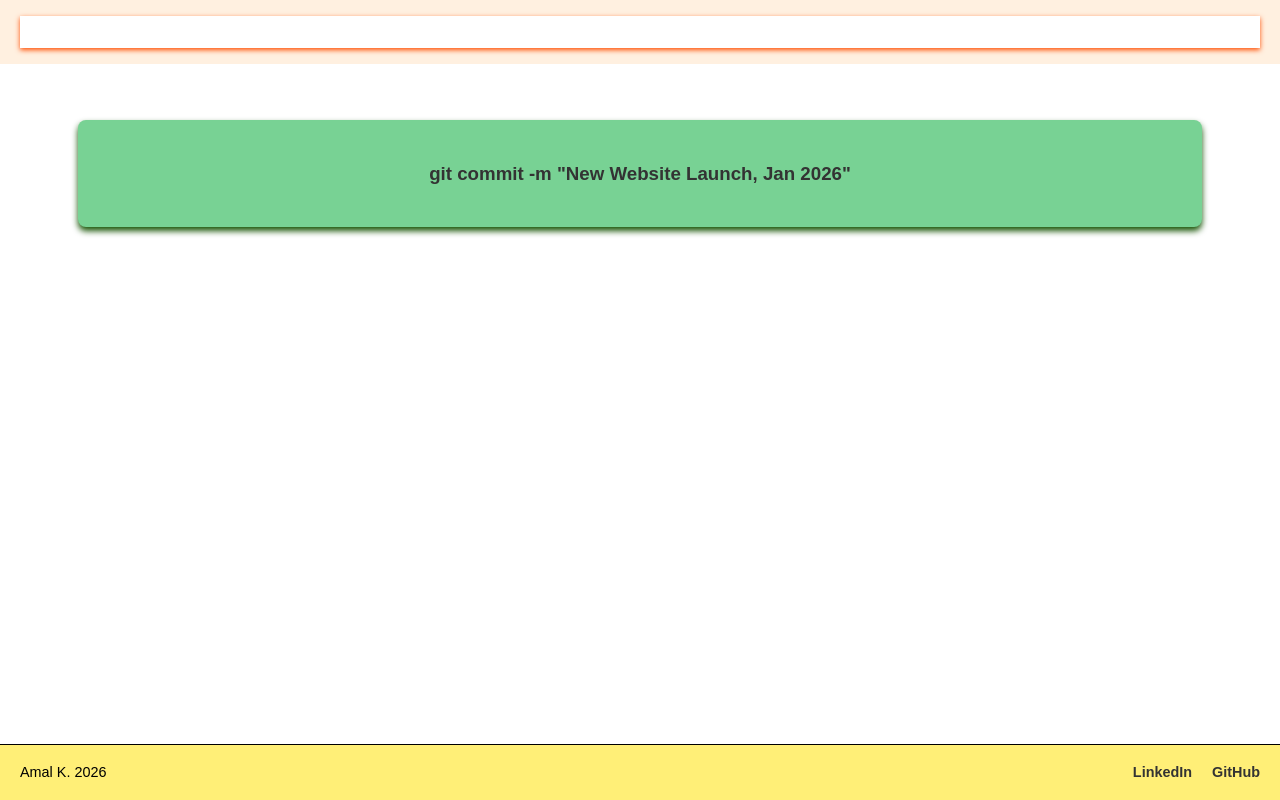
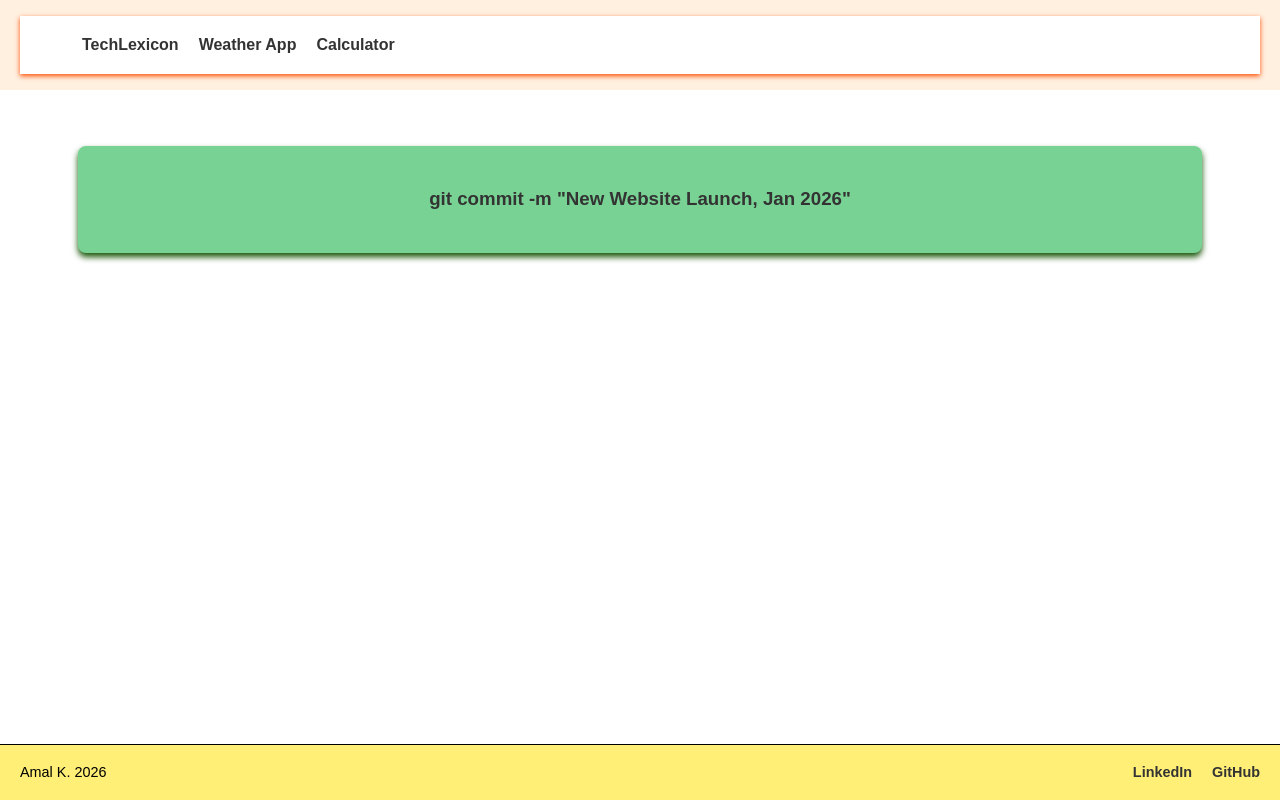
Before and after one commit to amalk-au/amalk-au.github.io, a website: page index.html in a window 1280 px wide. Drawn offline with Linux system fonts and the light colour scheme.

Commit message:
Update Links

```diff
--- a/index.html
+++ b/index.html
@@ -26,7 +26,37 @@
   </head>
   <body>
     <header>
-      <nav></nav>
+      <nav>
+        <ul>
+          <li>
+            <a
+              href="https://github.com/amalk-au/tech-lexicon"
+              title="Tech Reference Manual"
+              aria-label="Tech Reference Manual"
+              target="_blank"
+              >TechLexicon</a
+            >
+          </li>
+          <li>
+            <a
+              href="https://amalk.au/weather-app-js/"
+              title="Weather App"
+              aria-label="Weather App"
+              target="_blank"
+              >Weather App</a
+            >
+          </li>
+          <li>
+            <a
+              href="https://amalk.au/calculator"
+              title="calculator"
+              aria-label="Calculator"
+              target="_blank"
+              >Calculator</a
+            >
+          </li>
+        </ul>
+      </nav>
     </header>
     <main>
       <section class="grid-layout">
```
